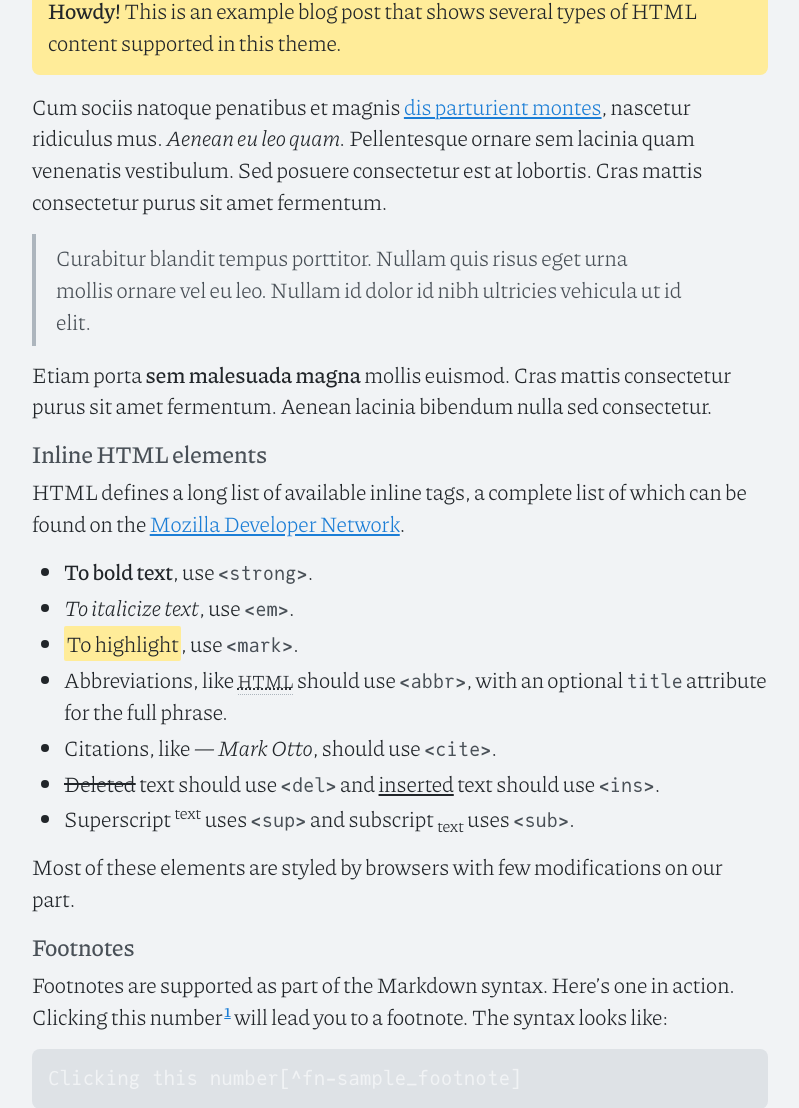
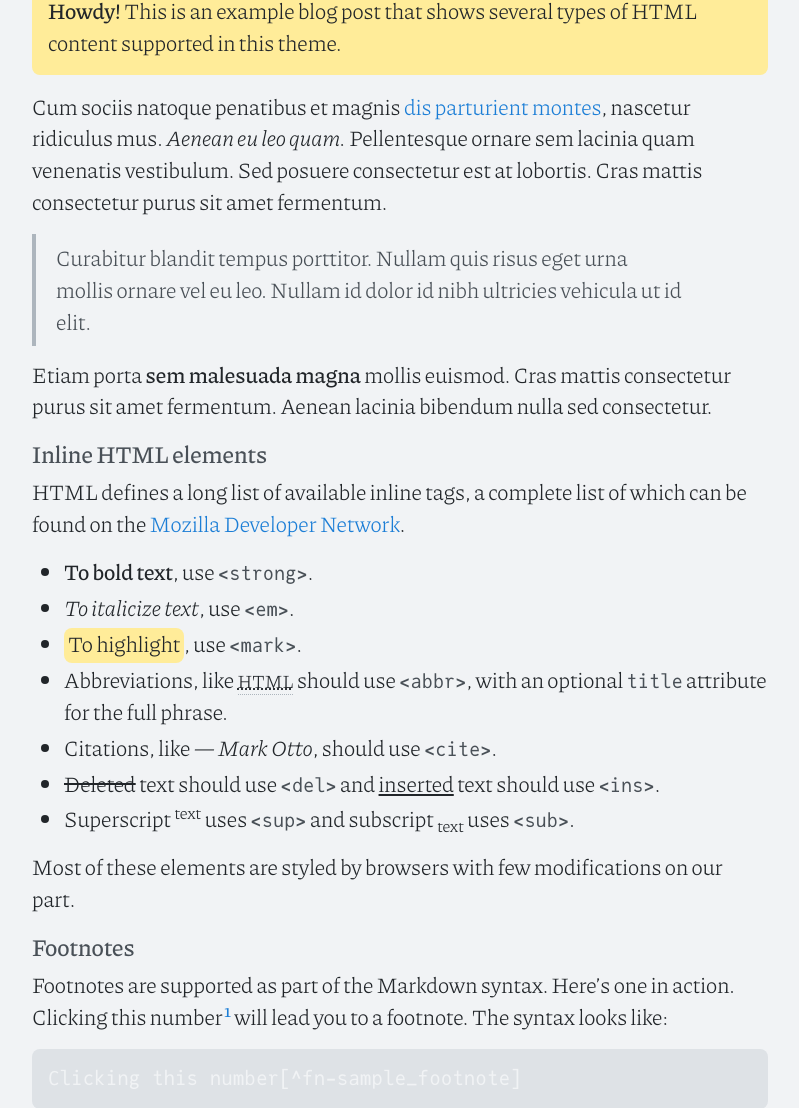
Before and after one commit to piazzai/cvless, a Jekyll site: the page built from index.html, in a window 1280 px wide. Shown: the part 213-1321 px from the top of the page, without its empty margins (240-1039 px from the left). Built offline with Jekyll 4.4.1, drawn with Linux system fonts in a browser that asks for light colours; the list of posts is cut into pages by our own code.

Commit message:
Rewrite base CSS

```diff
--- a/_sass/_base.scss
+++ b/_sass/_base.scss
@@ -1,73 +1,54 @@
-// Body resets
-//
-// Update the foundational and global aspects of the page.
-
-* {
-  box-sizing: border-box;
-}
-
 body {
-  margin: 0;
   font-family: var(--body-font);
   font-size: var(--body-font-size);
   font-weight: var(--body-font-weight);
   font-variant-numeric: var(--body-num-variant);
   line-height: var(--body-line-height);
+  background-color: var(--body-bg);
   color: var(--body-color);
-  background-color: var(--body-bg);
-  -webkit-text-size-adjust: 100%;
-      -ms-text-size-adjust: 100%;
 }
 
-// No `:visited` state is required by default (browsers will use `a`)
 a {
+  text-decoration: none;
   color: var(--link-color);
 
-  // `:focus` is linked to `:hover` for basic accessibility
-  &:hover,
-  &:focus {
+  &:focus,
+  &:hover {
     color: var(--link-hover-color);
   }
+}
 
-  strong {
+header {
+  margin-top: var(--spacer-2);
+  margin-bottom: var(--spacer-3);
+  font-weight: calc(var(--body-font-weight) + 100);
+
+  a {
     color: inherit;
   }
 }
 
-img {
-  display: block;
-  max-width: 100%;
-  margin-bottom: var(--spacer);
-  border-radius: var(--border-radius);
+footer {
+  margin-top: var(--spacer-3);
+  margin-bottom: var(--spacer-2);
+
+  a {
+    text-decoration: none;
+    color: inherit;
+  }
 }
 
-table {
-  margin-bottom: 1rem;
-  width: 100%;
-  border: 0 solid var(--border-color);
-  border-collapse: collapse;
+small {
+  font-weight: calc(var(--body-font-weight) - 100);
 }
 
-td,
-th {
-  padding: .25rem .5rem;
-  border-color: inherit;
-  border-style: solid;
-  border-width: 0;
-  border-bottom-width: 1px;
-}
-
-th {
-  text-align: left;
-}
-
-thead th {
-  border-bottom-color: currentColor;
+strong {
+  font-weight: calc(var(--body-font-weight) + 200);
 }
 
 mark {
-  padding: .15rem;
+  padding: 0 0.25rem 0.25rem;
   background-color: var(--highlight-bg);
-  border-radius: .125rem;
-  color: var(--highlight-color);
+  color: inherit;
+  border-radius: var(--border-radius);
 }
```
